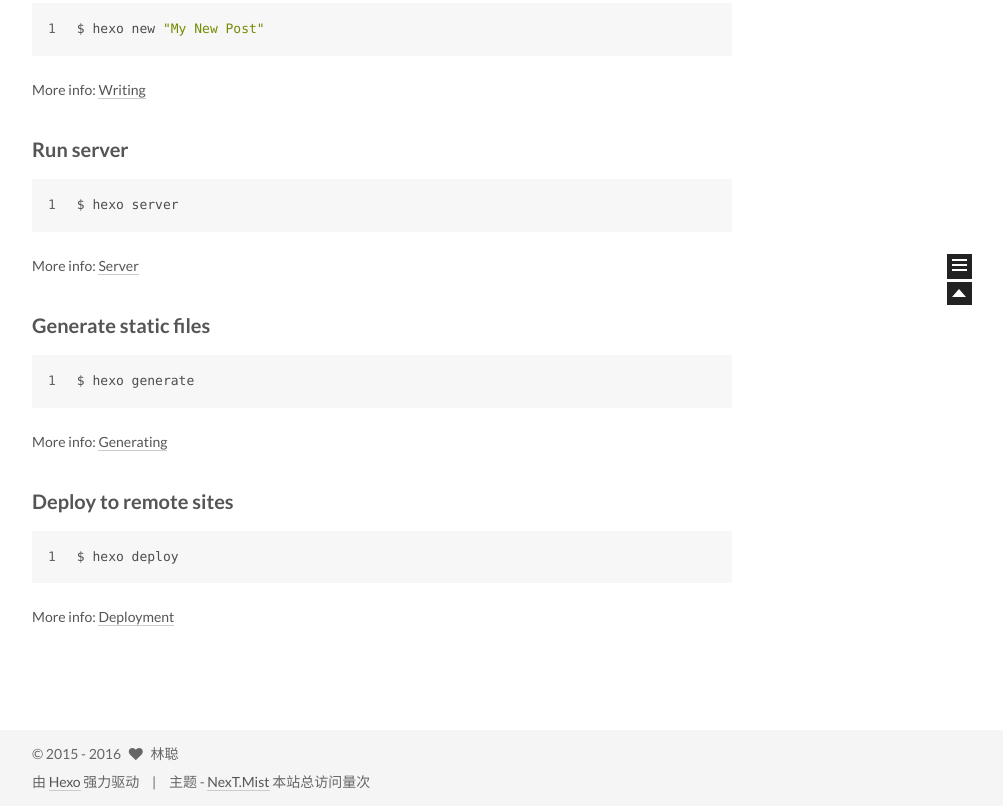
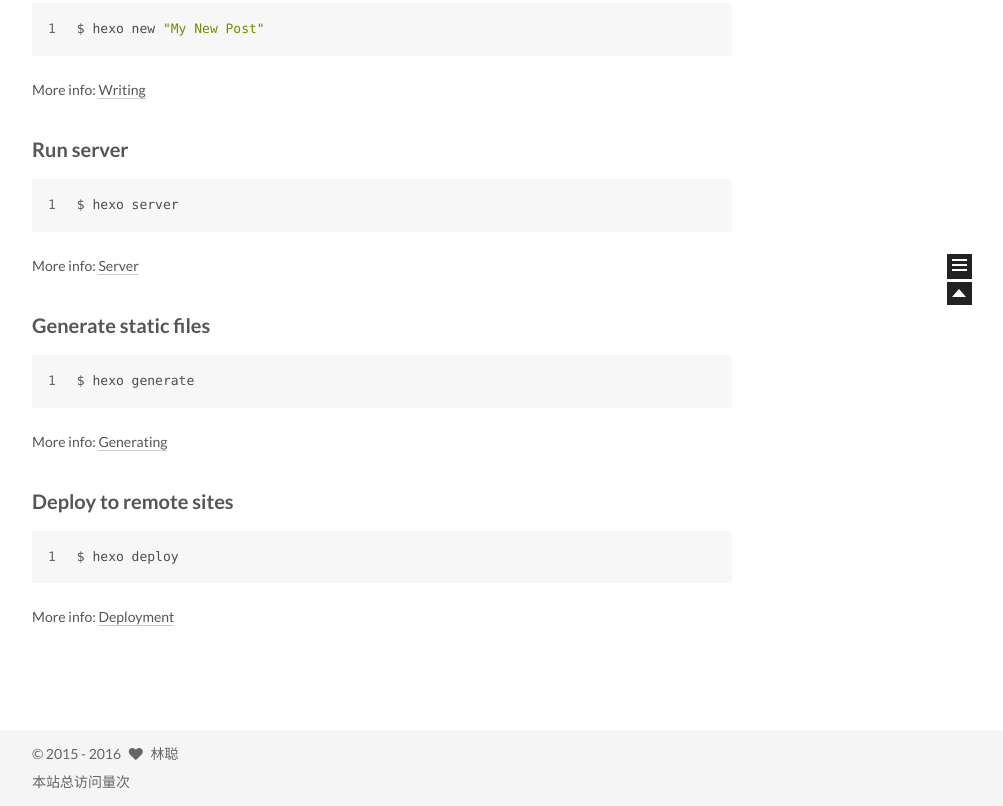
Before and after one commit to lunring/lunring.github.io, a plain HTML site: page index.html in a window 1280 px wide. Shown: the part 476-1282 px from the top of the page, without its empty margins (258-1261 px from the left). Drawn offline with Linux system fonts and the light colour scheme; some packages are replaced by stand-ins of ours; a script that the page names is missing.

Commit message:
Site updated: 2016-01-01 01:34:08

```diff
--- a/index.html
+++ b/index.html
@@ -429,16 +429,7 @@
   <span class="author" itemprop="copyrightHolder">林聪</span>
 </div>
 
-<div class="powered-by">
-  由 <a class="theme-link" href="http://hexo.io">Hexo</a> 强力驱动
-</div>
 
-<div class="theme-info">
-  主题 -
-  <a class="theme-link" href="https://github.com/iissnan/hexo-theme-next">
-    NexT.Mist
-  </a>
-</div>
 
  <script async src="//dn-lbstatics.qbox.me/busuanzi/2.3/busuanzi.pure.mini.js"></script>
             <span id="busuanzi_container_site_pv">本站总访问量<span id="busuanzi_value_site_pv"></span>次</span>
```
Also changed, not shown: 2015/12/27/hello-world/index.html (+0 -9 lines), archives/2015/12/index.html (+0 -9 lines), archives/2015/index.html (+0 -9 lines), archives/index.html (+0 -9 lines).
